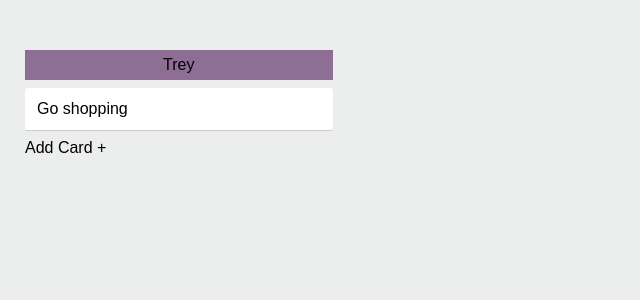
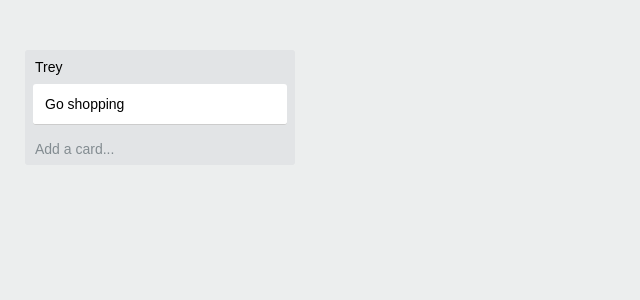
Before and after one commit to tgrander/trullo, a React (Create React App) app: page / in a window 1280 px wide. Shown: the top 300 px of the page, without its empty margins (0-640 px from the left). Built offline with nearby package versions, Linux system fonts and the light colour scheme.

Commit message:
[style] mimic Trello List style

```diff
--- a/src/components/column/Column.js
+++ b/src/components/column/Column.js
@@ -27,9 +27,12 @@ class Column extends React.PureComponent {
   render() {
     const { cards, color } = this.props
     return (
-      <div className="column">
-        <div className="header" style={{backgroundColor: color}}>{this.props.name}</div>
-        <div className="cards-container">
+      <div className="list-wrapper">
+        <div className="list-content">
+          <div className="list-header">
+            {this.props.name}
+          </div>
+          <div className="list-cards">
             {Object.keys(cards).map(cardId => {
               const card = cards[cardId]
               return (
@@ -48,8 +51,9 @@ class Column extends React.PureComponent {
               saveNewCard={this.props.saveNewCard}
               value={this.props.newCardValue} />
           )}
-        <div className="add-card" onClick={this.onAddNewCard}>
-          Add Card +
+          <div className="new-card-composer" onClick={this.onAddNewCard}>
+            Add a card...
+          </div>
         </div>
       </div>
     )
--- a/src/components/column/styles/Column.css
+++ b/src/components/column/styles/Column.css
@@ -1,22 +1,41 @@
-.column {
-  width: 25%;
+.list-wrapper {
+  display: inline-block;
+
+  width: 270px;
+  height: 100%;
 }
 
-.header {
+.list-content {
+  display: flex;
+  flex-direction: column;
+
+  max-height: 100%;
+  background: #e2e4e6;
+  border-radius: 3px;
+  white-space: normal;
+}
+
+.list-header {
   display: flex;
   align-items: center;
-  justify-content: center;
+  justify-content: flex-start;
 
-  height: 30px;
-  background-color: blue;
+  height: 18px;
+  padding: 8px 10px;
+}
+
+.list-cards {
+  padding: 0 8px;
 }
 
 .header,
-.cards-container > .card {
+.list-cards > .card {
   margin-bottom: 8px;
 }
 
-.add-card {
+.new-card-composer {
   display: flex;
   justify-content: flex-start;
+  padding: 8px 10px;
+  color: #838c91;
 }
--- a/src/index.css
+++ b/src/index.css
@@ -2,6 +2,7 @@ body {
   margin: 0;
   padding: 0;
   font-family: sans-serif;
+  font-size: 14px;
 
   background-color: #ECEEEE
 }
--- a/src/modules/columns/reducers.js
+++ b/src/modules/columns/reducers.js
@@ -5,7 +5,6 @@ const initialState = {
   '123': {
     columnId: '123',
     name: 'Trey',
-    color: '#8E6E95',
     cards: {
       '456': {
         cardId: '456',
```
Lines whose indentation alone changed are shown as unchanged.
